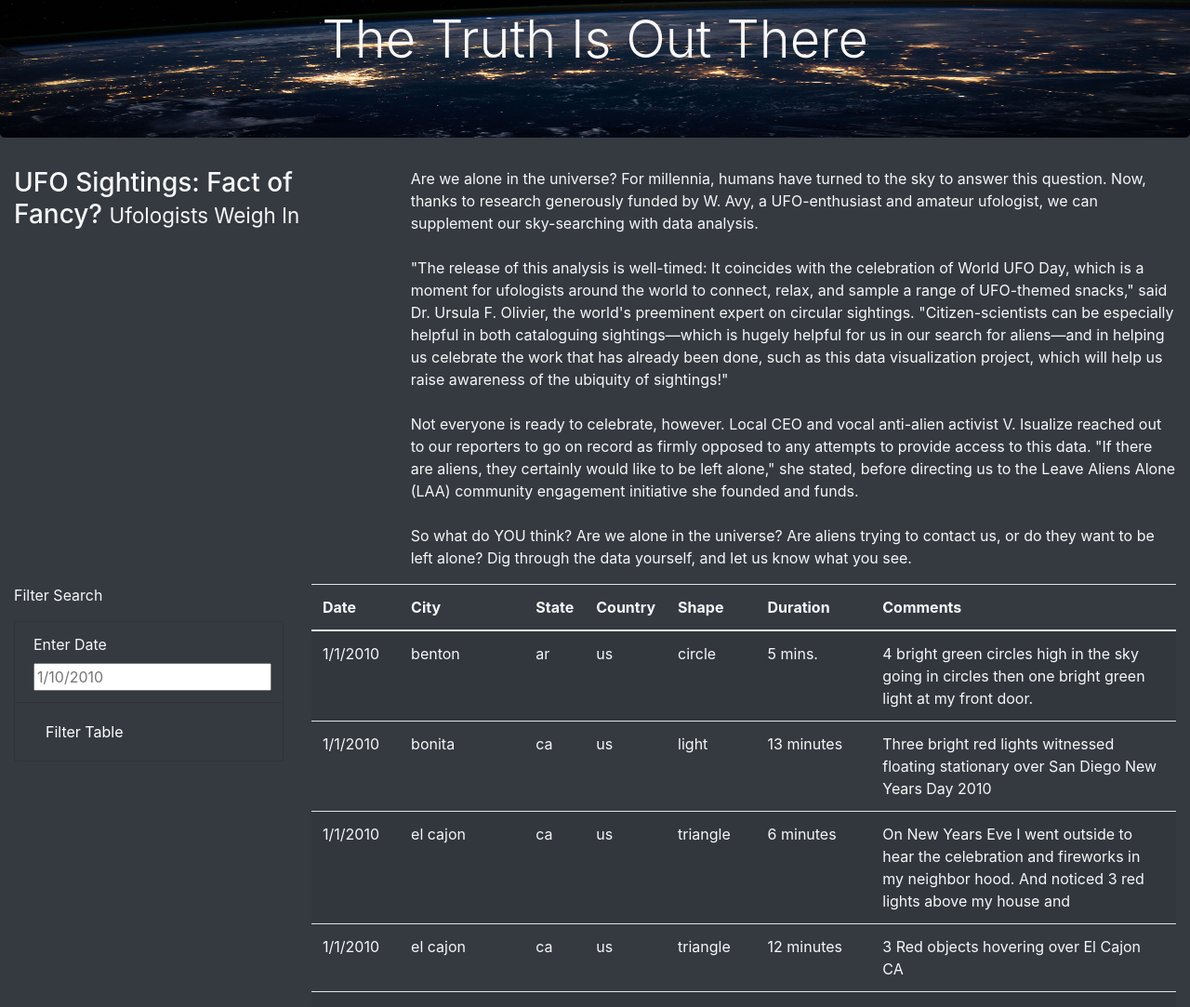
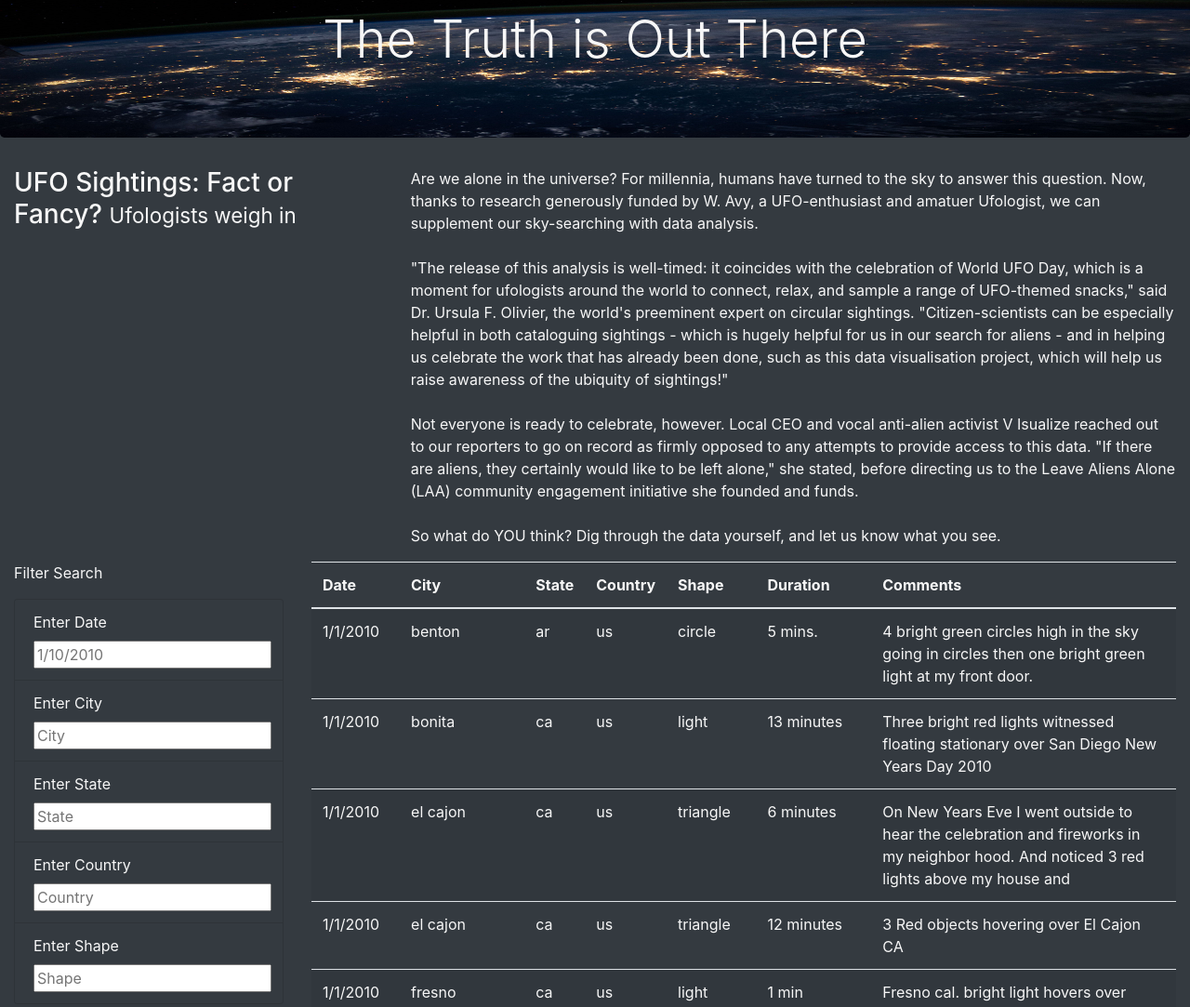
Before and after one commit to Ryan-J-1986/UFOs, a plain HTML site: page index.html in a window 1280 px wide. Shown: the part 111-1194 px from the top of the page at 93% size. Drawn offline with nearby package versions, Linux system fonts and the light colour scheme.

Commit message:
Uploading final code

```diff
--- a/index.html
+++ b/index.html
@@ -1,9 +1,9 @@
 <!DOCTYPE html>
 <html lang="en">
   <head>
-    <meta charset="UTF-8">
-    <meta http-equiv="X-UA-Compatible" content="IE=edge">
-    <meta name="viewport" content="width=device-width, initial-scale=1.0">
+    <meta charset="UTF-8" />
+    <meta name="viewport" content="width=device-width, initial-scale=1.0" />
+    <meta http-equiv="X-UA-Compatible" content="ie=edge" />
     <title>UFO Finder</title>
     <link
       rel="stylesheet"
@@ -11,66 +11,85 @@
       integrity="sha384-Gn5384xqQ1aoWXA+058RXPxPg6fy4IWvTNh0E263XmFcJlSAwiGgFAW/dAiS6JXm"
       crossorigin="anonymous"
     />
-    <link rel="stylesheet" href="static/css/style.css">
+    <link rel="stylesheet" href="static/css/style.css" />
+  </head>
 
-</head>
   <body class="bg-dark">
-
     <div class="wrapper">
+      <!-- Navbar -->
       <nav class="navbar navbar-dark bg-dark navbar-expand-lg">
-
         <a class="navbar-brand" href="index.html">UFO Sightings</a>
-
       </nav>
-
+      <!-- Jumbotron -->
+      <div class="jumbotron">
+        <h1 class="display-4">The Truth is Out There</h1>
       </div>
 
-    <div class="jumbotron">
-
-        <h1 class="display-4">The Truth Is Out There</h1>
-
-    </div>
-
+      <!-- Article title and paragraph -->
       <div class="container-fluid">
         <div class="row">
-          <div class="col-md-4">
-            <h3>UFO Sightings: Fact of Fancy? <small>Ufologists Weigh In</small></h3>
+          <div class="col-md-4 article-title">
+            <h3>UFO Sightings: Fact or Fancy? <small>Ufologists weigh in</small></h3>
           </div>
-          <div class="col-md-8">
+          <div class="col-md-8 article-p">
             <p>
-              Are we alone in the universe? For millennia, humans have turned to the sky to answer this question. Now, thanks to research generously funded by W. Avy, a UFO-enthusiast and amateur ufologist, we can supplement our sky-searching with data analysis.<br><br>"The release of this analysis is well-timed: It coincides with the celebration of World UFO Day, which is a moment for ufologists around the world to connect, relax, and sample a range of UFO-themed snacks," said Dr. Ursula F. Olivier, the world's preeminent expert on circular sightings. "Citizen-scientists can be especially helpful in both cataloguing sightings—which is hugely helpful for us in our search for aliens—and in helping us celebrate the work that has already been done, such as this data visualization project, which will help us raise awareness of the ubiquity of sightings!"<br><br>Not everyone is ready to celebrate, however. Local CEO and vocal anti-alien activist V. Isualize reached out to our reporters to go on record as firmly opposed to any attempts to provide access to this data. "If there are aliens, they certainly would like to be left alone," she stated, before directing us to the Leave Aliens Alone (LAA) community engagement initiative she founded and funds.<br><br>So what do YOU think? Are we alone in the universe? Are aliens trying to contact us, or do they want to be left alone? Dig through the data yourself, and let us know what you see.
-
+              Are we alone in the universe? For millennia, humans have turned to the sky to answer
+              this question. Now, thanks to research generously funded by W. Avy, a UFO-enthusiast
+              and amatuer Ufologist, we can supplement our sky-searching with data analysis. <br><br>"The
+              release of this analysis is well-timed: it coincides with the celebration of World UFO
+              Day, which is a moment for ufologists around the world to connect, relax, and sample a
+              range of UFO-themed snacks," said Dr. Ursula F. Olivier, the world's preeminent expert
+              on circular sightings. "Citizen-scientists can be especially helpful in both
+              cataloguing sightings - which is hugely helpful for us in our search for aliens - and
+              in helping us celebrate the work that has already been done, such as this data
+              visualisation project, which will help us raise awareness of the ubiquity of
+              sightings!"<br><br> Not everyone is ready to celebrate, however. Local CEO and vocal
+              anti-alien activist V Isualize reached out to our reporters to go on record as firmly
+              opposed to any attempts to provide access to this data. "If there are aliens, they
+              certainly would like to be left alone," she stated, before directing us to the Leave
+              Aliens Alone (LAA) community engagement initiative she founded and funds. <br><br>So what do
+              YOU think? Dig through the data yourself, and let us know what you see.
             </p>
           </div>
         </div>
       </div>
 
+      <!-- Filter -->
       <div class="container-fluid">
         <div class="row">
           <div class="col-md-3">
             <form class="bg-dark">
               <p>Filter Search</p>
-                    <ul class="list-group bg-dark">
+              <ul class="list-group">
                 <li class="list-group-item bg-dark">
-                            <label for="date">Enter Date</label>
+                  <label for="datetime">Enter Date</label>
                   <input type="text" placeholder="1/10/2010" id="datetime" />
                 </li>
-
                 <li class="list-group-item bg-dark">
-                            <button id="filter-btn" type="button" class="btn btn-dark">Filter Table</button>
+                  <label for="city">Enter City</label>
+                  <input type="text" placeholder="City" id="city" />
                 </li>
-
+                <li class="list-group-item bg-dark">
+                  <label for="state">Enter State</label>
+                  <input type="text" placeholder="State" id="state" />
+                </li>
+                <li class="list-group-item bg-dark">
+                  <label for="country">Enter Country</label>
+                  <input type="text" placeholder="Country" id="country" />
+                </li>
+                <li class="list-group-item bg-dark">
+                  <label for="shape">Enter Shape</label>
+                  <input type="text" placeholder="Shape" id="shape" />
+                </li>
               </ul>
             </form>
           </div>
 
+          <!-- Table -->
           <div class="col-md-9">
             <table class="table table-striped">
-
               <thead>
-
                 <tr>
-
                   <th>Date</th>
                   <th>City</th>
                   <th>State</th>
@@ -80,18 +99,14 @@
                   <th>Comments</th>
                 </tr>
               </thead>
-
               <tbody></tbody>
-
             </table>
-
           </div>
         </div>
       </div>
-
-<script src="https://cdnjs.cloudflare.com/ajax/libs/d3/4.12.0/d3.js"></script>
+    </div>
+    <script src="https://cdnjs.cloudflare.com/ajax/libs/d3/4.11.0/d3.js"></script>
     <script src="static/js/data.js"></script>
     <script src="static/js/app.js"></script>
-
   </body>
 </html>
```
Also changed, not shown: js/app.js (deleted). Lines whose indentation alone changed are shown as unchanged.
